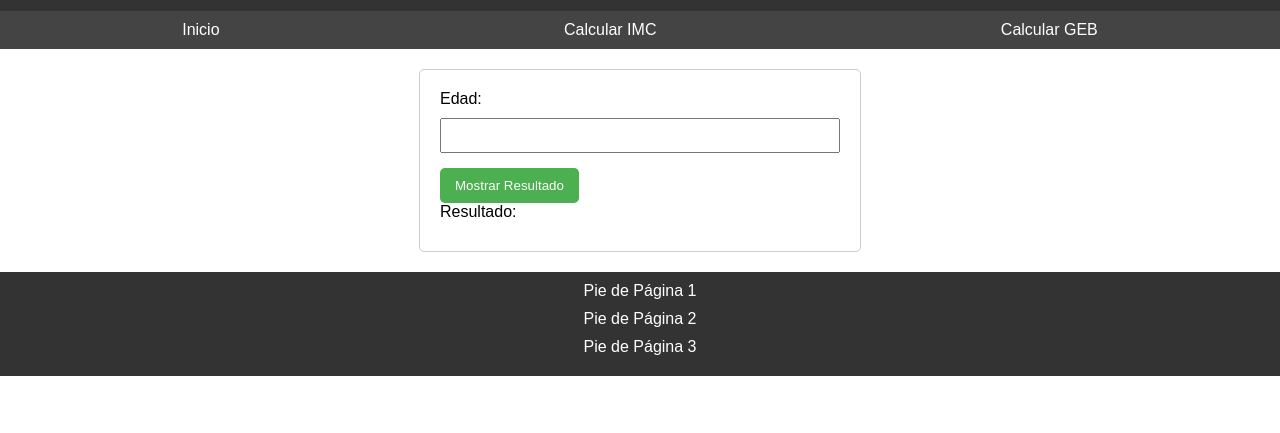
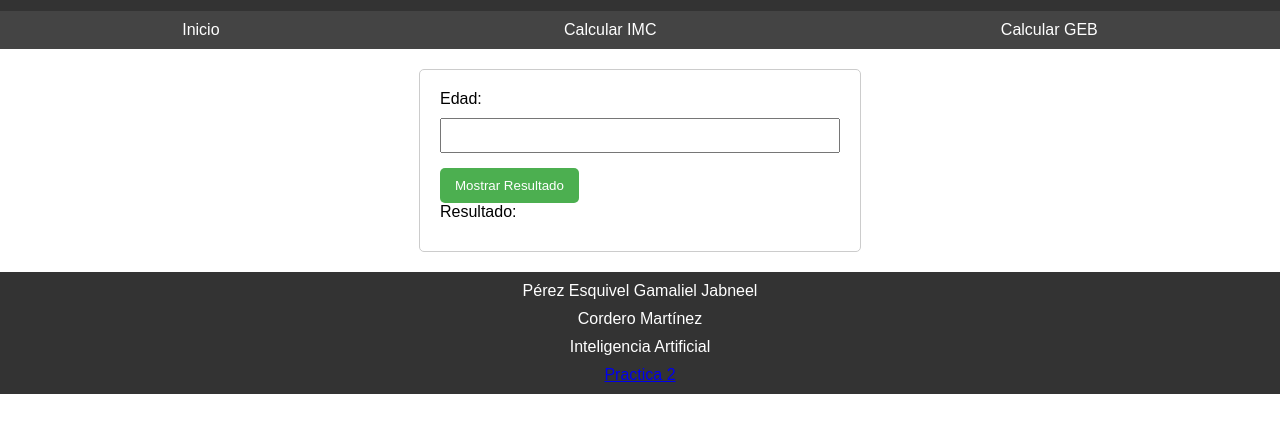
Before and after one commit to GammaPerez/IA-Class, a plain HTML site: page Salud/fcm.html in a window 1280 px wide. Shown: the part 293-726 px from the top of the page. Drawn offline with nearby package versions, Linux system fonts and the light colour scheme; a script that the page names is missing.

Commit message:
Add files via upload

```diff
--- a/Salud/fcm.html
+++ b/Salud/fcm.html
@@ -121,9 +121,10 @@
 </form>
 
 <footer>
-    <label>Pie de Página 1</label>
-    <label>Pie de Página 2</label>
-    <label>Pie de Página 3</label>
+    <label>Pérez Esquivel Gamaliel Jabneel</label>
+    <label>Cordero Martínez</label>
+    <label>Inteligencia Artificial</label>
+    <a href="http://18.209.43.236/" >Practica 2</a>
 </footer>
 
 
```
